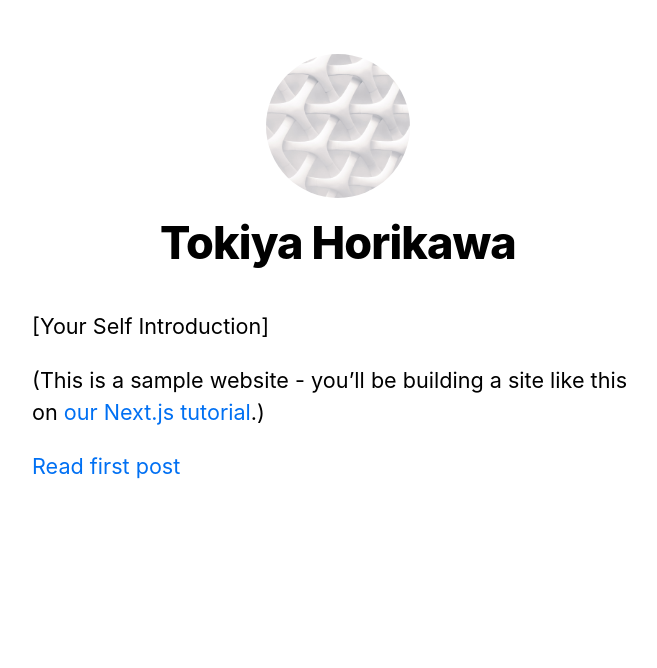
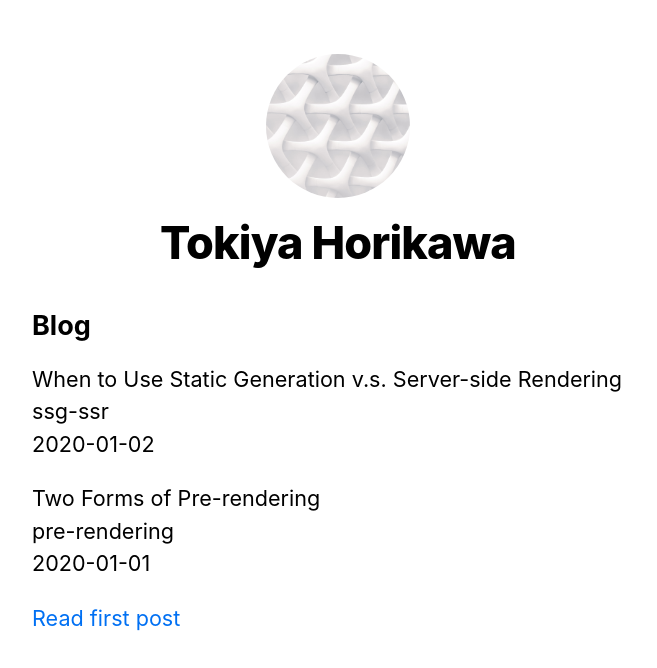
Before and after one commit to TokiyaHorikawa/testing-labs, a Next.js app: page / in a window 1280 px wide. Shown: the top 668 px of the page, without its empty margins (302-959 px from the left). Built offline with nearby package versions, Linux system fonts and the light colour scheme.

Commit message:
feat: Display posts data

```diff
--- a/pages/index.tsx
+++ b/pages/index.tsx
@@ -1,20 +1,42 @@
 import Head from "next/head";
+import Link from "next/link";
+
 import Layout, { siteTitle } from "../components/layout";
 import utilStyles from "../styles/utils.module.css";
-import Link from "next/link";
+import { getSortedPostsData } from "../lib/posts";
 
-export default function Home() {
+export async function getStaticProps() {
+  const allPostsData = getSortedPostsData();
+  return {
+    props: {
+      allPostsData,
+    },
+  };
+}
+
+type Props = {
+  allPostsData: ReturnType<typeof getSortedPostsData>;
+};
+
+export default function Home({ allPostsData }: Props) {
   return (
     <Layout home>
       <Head>
         <title>{siteTitle}</title>
       </Head>
-      <section className={utilStyles.headingMd}>
-        <p>[Your Self Introduction]</p>
-        <p>
-          (This is a sample website - you’ll be building a site like this on{" "}
-          <a href="https://nextjs.org/learn">our Next.js tutorial</a>.)
-        </p>
+      <section className={`${utilStyles.headingMd} ${utilStyles.padding1px}`}>
+        <h2 className={utilStyles.headingLg}>Blog</h2>
+        <ul className={utilStyles.list}>
+          {allPostsData.map(({ id, date, title }) => (
+            <li className={utilStyles.listItem} key={id}>
+              {title}
+              <br />
+              {id}
+              <br />
+              {date}
+            </li>
+          ))}
+        </ul>
         <Link href="./posts/first-post">
           <a>Read first post</a>
         </Link>
```
